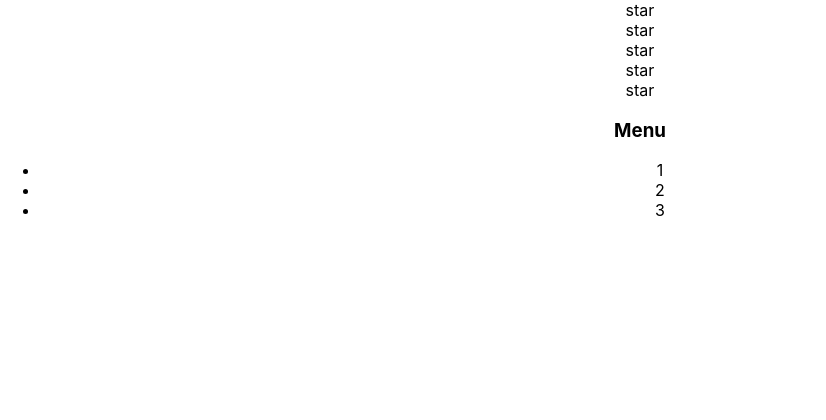
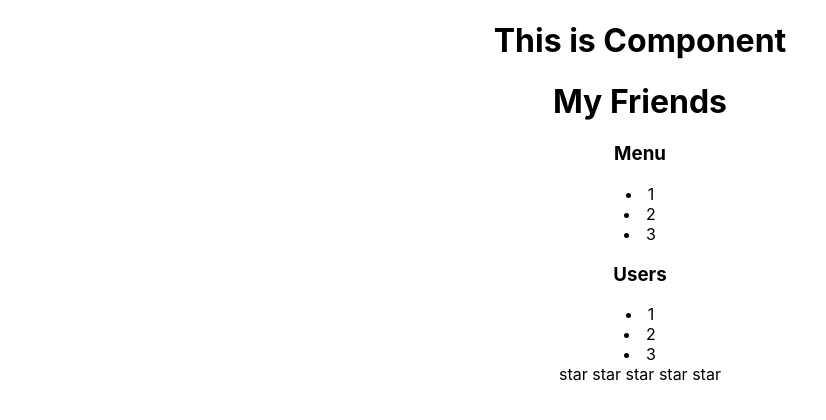
Before and after one commit to regggulus/ReactTS_shit_how_easy, a React (Create React App) app: page / in a window 1280 px wide. Shown: the top 420 px of the page, without its empty margins (0-826 px from the left). Built offline with nearby package versions, Linux system fonts and the light colour scheme.

Commit message:
03 - props

```diff
--- a/src/App.tsx
+++ b/src/App.tsx
@@ -8,16 +8,22 @@ function App() {
 
     return (
         <div className={'App'}>
-
+            <PageTitle title={'This is Component'}/>
+            <PageTitle title={'My Friends'}/>
+            <Accordion title={'Menu'}/>
+            <Accordion title={'Users'}/>
             <Rating/>
-            <Accordion/>
         </div>
     );
 }
 
-function AppTitle() {
+
+type PageTitlePropsType = {
+    title: string
+}
+function PageTitle(props: PageTitlePropsType) {
     return (
-        <div>This is App component</div>
+        <h1>{props.title}</h1>
     )
 }
 
--- a/src/components/Accordion/Accordion.tsx
+++ b/src/components/Accordion/Accordion.tsx
@@ -1,18 +1,20 @@
 import React from "react";
 
-
-export function Accordion() {
+type AccordionPropsType = {
+    title: string
+}
+export function Accordion(props: AccordionPropsType) {
 
     return <div>
-        <AccordionTitle/>
-        <AccordionBody/>
+        <AccordionTitle title={props.title}/>
+        <AccordionBody />
 
     </div>
 
-    function AccordionTitle() {
+    function AccordionTitle(props: any) {
         return (
             <div>
-                <h3>Menu</h3>
+                <h3>{props.title}</h3>
             </div>
         )
     }
@@ -20,11 +22,9 @@ export function Accordion() {
     function AccordionBody() {
         return (
             <div>
-                <ul>
                     <li>1</li>
                     <li>2</li>
                     <li>3</li>
-                </ul>
             </div>
         )
     }
--- a/src/components/Rating/Rating.tsx
+++ b/src/components/Rating/Rating.tsx
@@ -14,9 +14,7 @@ export function Rating() {
 
     function Star() {
         return (
-            <div>
-                <span>star</span>
-            </div>
+            <span>star </span>
         )
     }
 }
```
